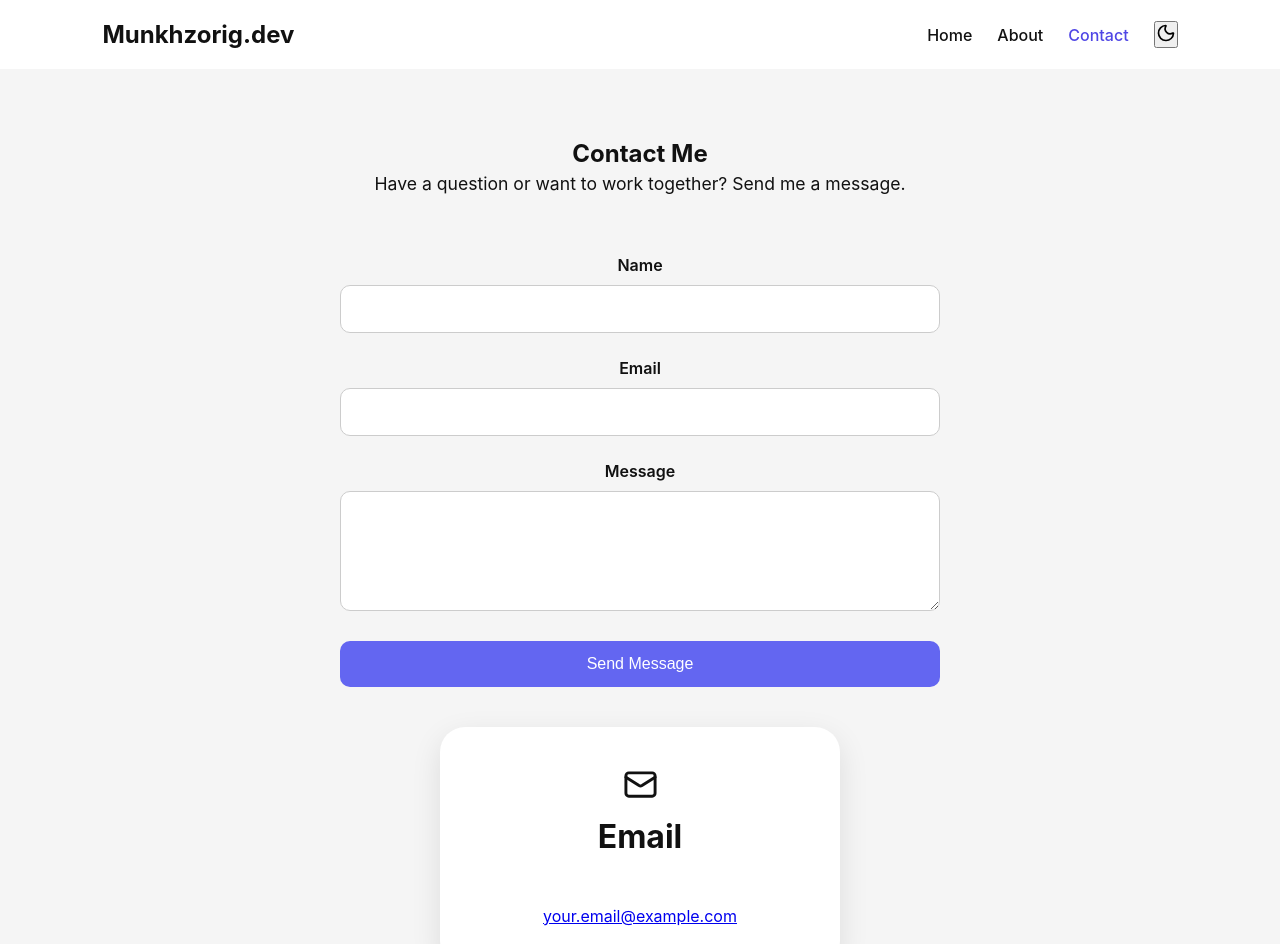
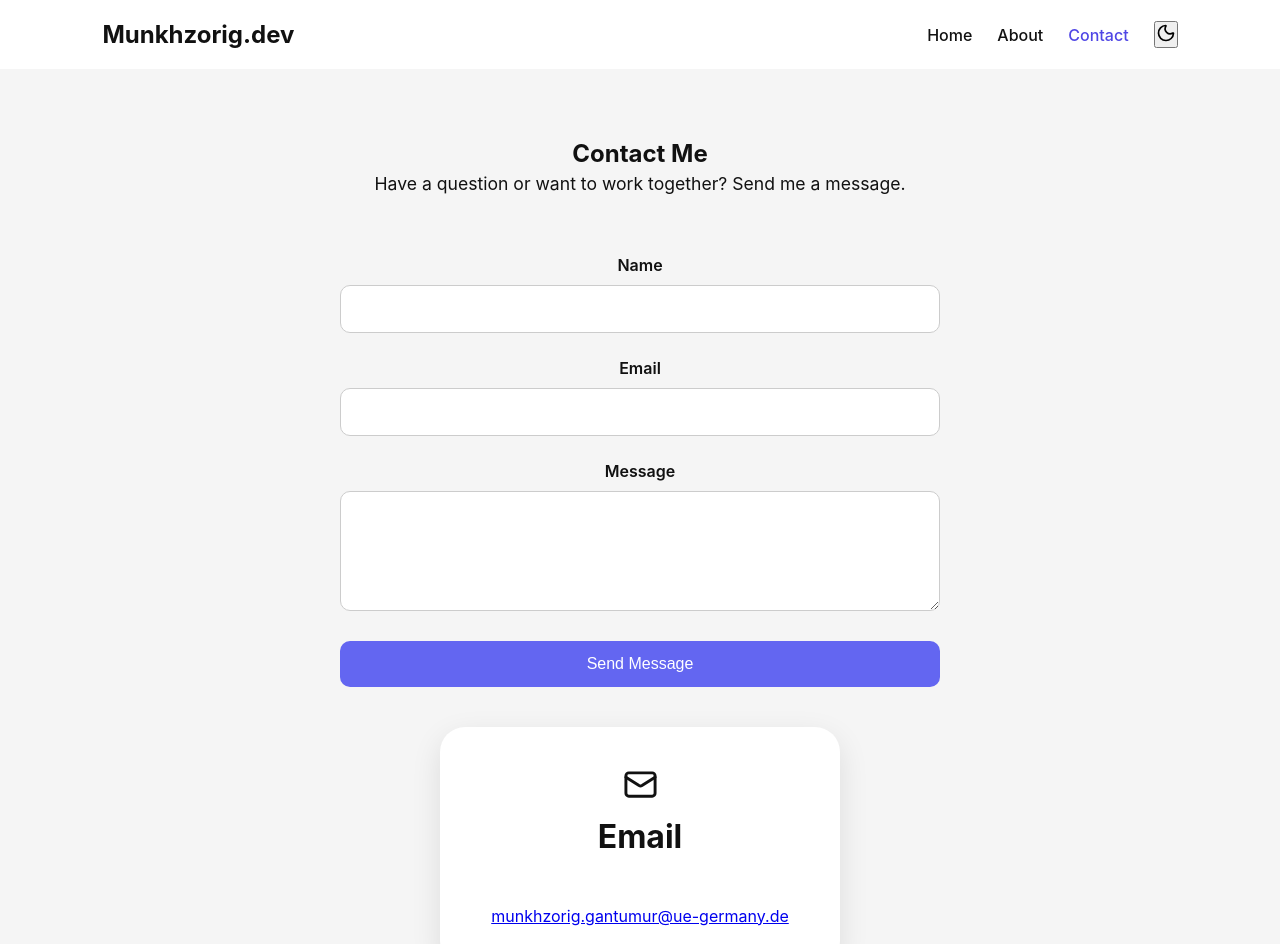
Before and after one commit to munkhbrave22/portfolio-website, a React (Vite) app: page /contact in a window 1280 px wide. Shown: the top 944 px of the page. Built offline with nearby package versions, Linux system fonts and the light colour scheme.

Commit message:
Fix production asset path

```diff
--- a/src/components/ProjectCard.jsx
+++ b/src/components/ProjectCard.jsx
@@ -16,13 +16,6 @@ demo
 return(
 
 <div className="card">
-
-
-<img
-src={image}
-alt={title}
-className="project-img"
-/>
 
 
 
--- a/src/data/projects.js
+++ b/src/data/projects.js
@@ -5,8 +5,6 @@ title:"Machine Failure Prediction",
 
 description:
 "A machine learning model that predicts equipment failures using sensor data.",
-
-image:"/projects/machine-learning.png",
 
 technologies:[
 "Python",
@@ -25,8 +23,6 @@ title:"Personal Portfolio",
 
 description:
 "A responsive developer portfolio built with React, Vite and modern CSS.",
-
-image:"/projects/portfolio.png",
 
 technologies:[
 "React",
@@ -47,8 +43,6 @@ title:"oop-accomodation-system",
 description:
 "A system using object oriented programming built with jupyter notebook.",
 
-image:"/projects/dashboard.png",
-
 technologies:[
 "Python",
 "Pandas",
--- a/src/pages/Contact.jsx
+++ b/src/pages/Contact.jsx
@@ -296,10 +296,10 @@ Email
 
 
 <a
-href="mailto:your.email@example.com"
+href="mailto:munkhzorig.gantumur@ue-germany.de"
 >
 
-your.email@example.com
+munkhzorig.gantumur@ue-germany.de
 
 </a>
 
```
